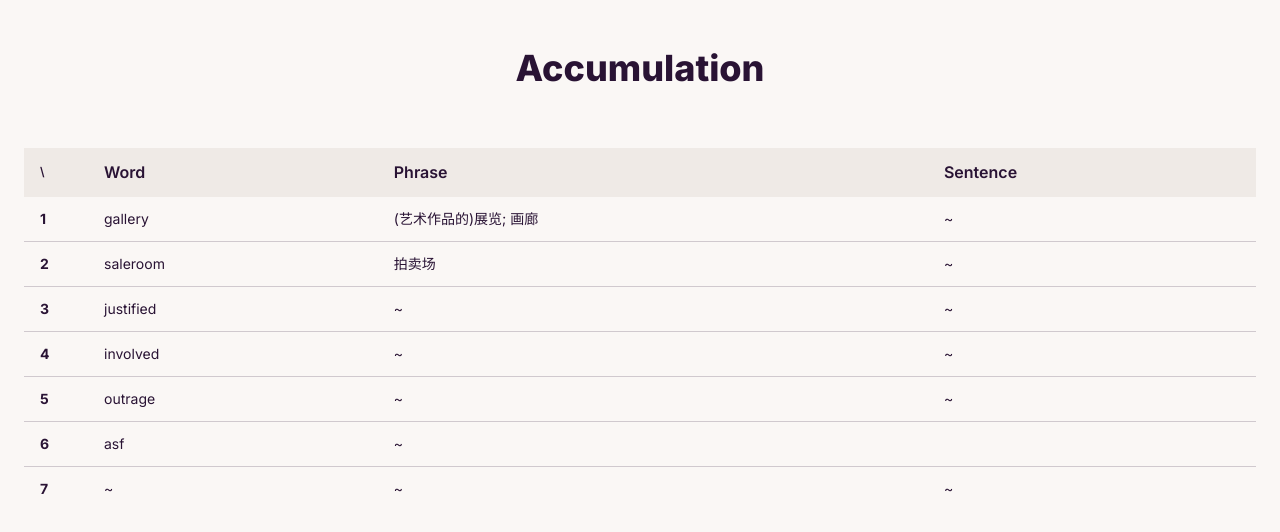
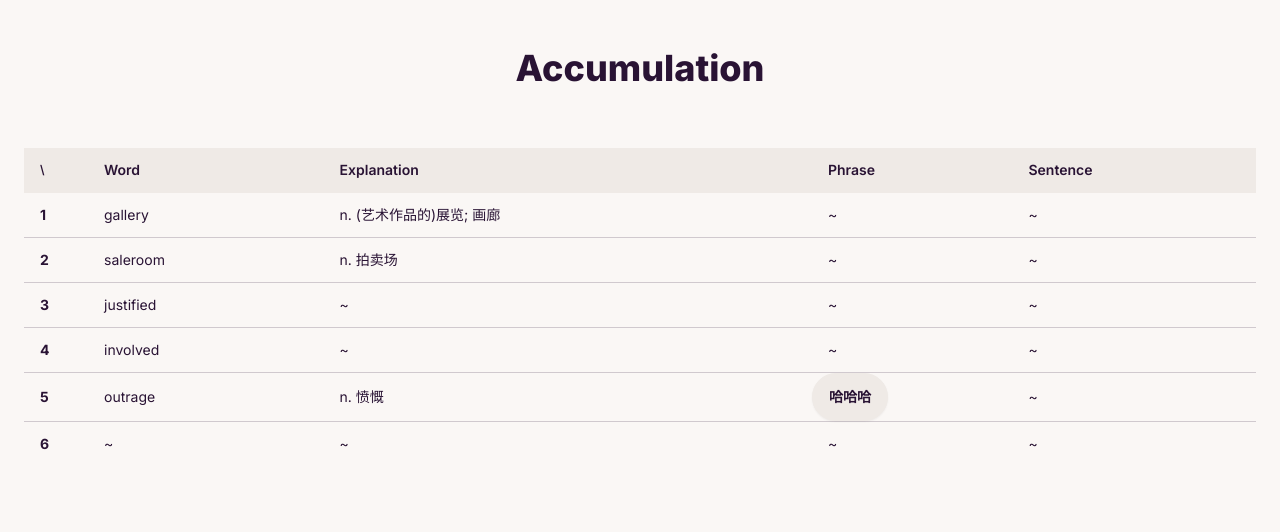
Before and after one commit to xyt-dev/webnotes, a Next.js app: page /english/words in a window 1280 px wide. Shown: the top 532 px of the page. Built offline with nearby package versions, Linux system fonts and the light colour scheme.

Commit message:
update DaisyTable

```diff
--- a/src/app/english/words/page.tsx
+++ b/src/app/english/words/page.tsx
@@ -3,14 +3,14 @@ export default function EnglishWords() {
   return (
     <div className="prose daisy-prose max-w-[1350px] leading-[35px] mx-auto pt-6">
       <h1 className="text-center">Accumulation</h1>
-      <Table heads={["Word", "Phrase", "Sentence"]} indexed>
+      <Table heads={["Word", "Explanation", "Phrase",  "Sentence"]} indexed>
         <tr>
           <td>gallery</td>
-          <td>(艺术作品的)展览; 画廊</td>
+          <td>n. (艺术作品的)展览; 画廊</td>
         </tr>
         <tr>
           <td>saleroom</td>
-          <td>拍卖场</td>
+          <td>n. 拍卖场</td>
         </tr>
         <tr>
           <td>justified</td>
@@ -19,10 +19,12 @@ export default function EnglishWords() {
           <td>involved</td>
         </tr>
         <tr>
-          <td>outrage</td>
+          <td>outrage</td> <td>n. 愤慨</td>
+          <div className="daisy-btn">哈哈哈</div>
         </tr>
-        <tr><></><td>asf</td> </tr>
-        <tr> </tr>
+        <tr>
+          <td></td>
+        </tr>
       </Table>
     </div>
   )
--- a/src/components/DaisyTable.tsx
+++ b/src/components/DaisyTable.tsx
@@ -1,7 +1,7 @@
 import React from "react"
 
 export default function Table({ children, heads, indexed }: { children?: React.ReactNode, heads?: string[], indexed?: boolean }) {
-  const headers = heads?.map(head => <th className="text-base" key={head}>{head}</th>)
+  const headers = heads?.map(head => <th className="text-sm" key={head}>{head}</th>)
   const processedChildren = React.Children.map(children, (trChild: React.ReactNode, index) => {
     if (React.isValidElement(trChild) && trChild.type === 'tr') {
       const rowChildren = React.Children.toArray(trChild.props.children)
@@ -16,7 +16,7 @@ export default function Table({ children, heads, indexed }: { children?: React.R
             return React.cloneElement(tdChild, {}, '~')
         }
         if (!React.isValidElement(tdChild))
-          nInvalidElement ++;  // <tr> <td> </tr> there are invalid elements
+          nInvalidElement ++;  // eg: <tr> <td> </tr> there are two invalid elements
         return tdChild;
       })
       while (nInvalidElement > 0) {
@@ -37,7 +37,7 @@ export default function Table({ children, heads, indexed }: { children?: React.R
       <table className="daisy-table">
         <thead className="bg-base-200">
           <tr>
-            <th>\</th>
+            {indexed && <th>\</th>}
             {headers}
           </tr>
         </thead>
```
